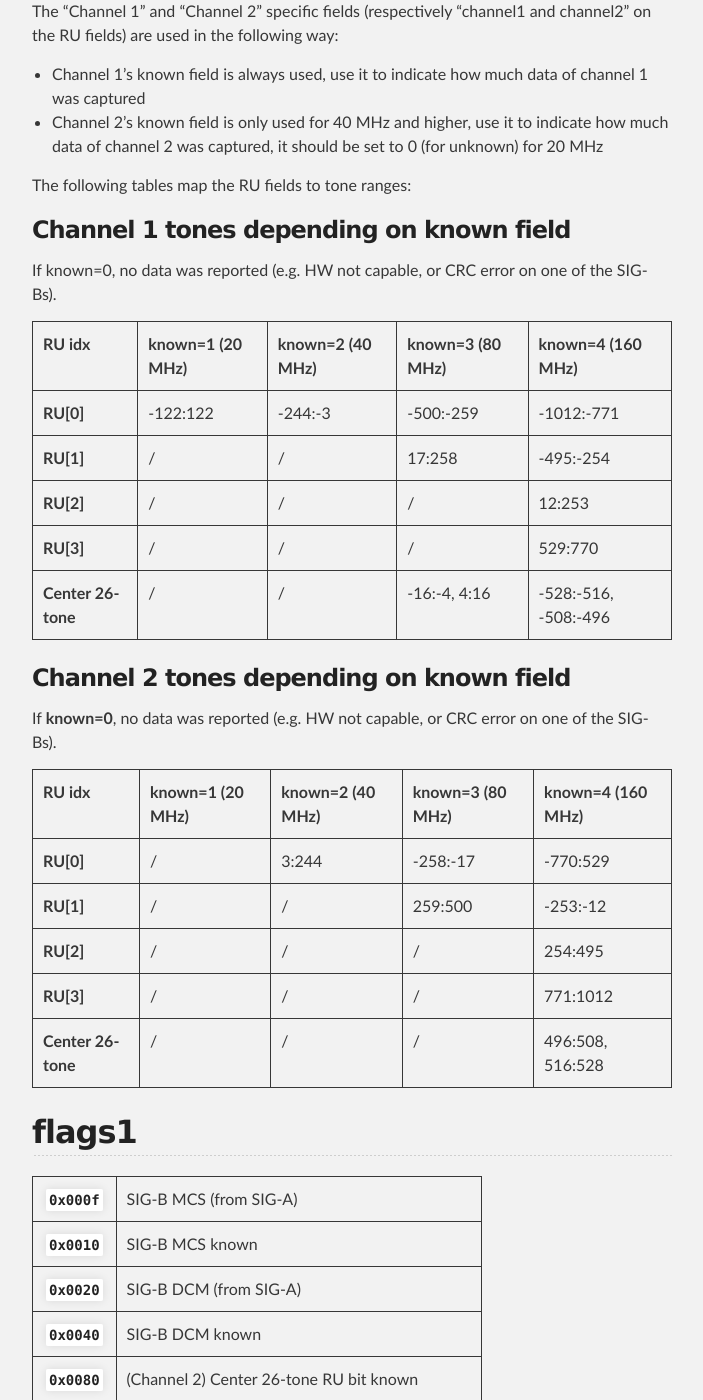
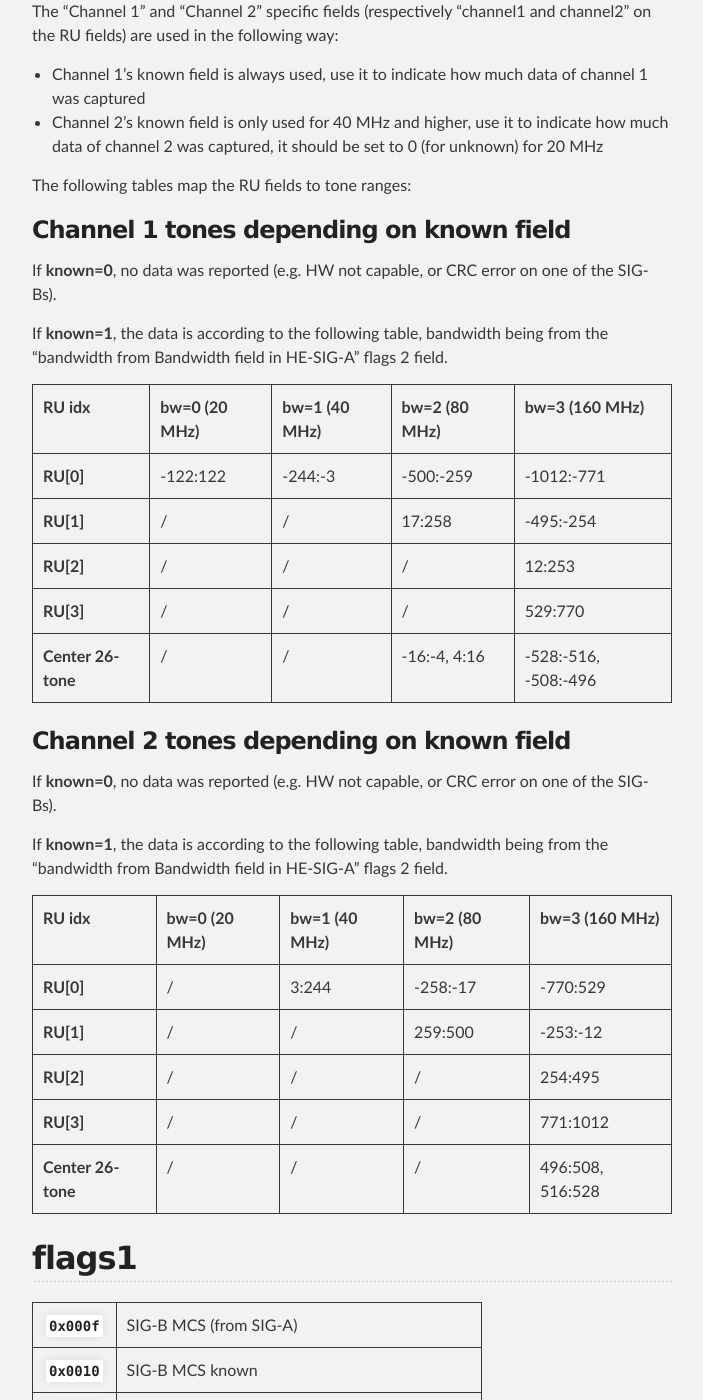
Before and after one commit to radiotap/radiotap.github.io, a Jekyll site: the page built from fields/HE-MU.md, in a window 1280 px wide and 1400 px high, scrolled down 785 px. Shown: the whole window, without its empty margins (288-991 px from the left). Built offline with Jekyll 4.4.1, drawn with Linux system fonts in a browser that asks for light colours; some of the changed text lies outside the part shown.

Commit message:
HE-MU: don't duplicate the bandwidth
There's no need to have duplicate indications for the bandwidth,
just use the existing "bandwidth from SIG-A" field for that, and
have a single bit indicating whether the RU[0 .. (N-1)] are known.

```diff
--- a/fields/HE-MU.md
+++ b/fields/HE-MU.md
@@ -37,9 +37,12 @@
 
 ### Channel 1 tones depending on known field
 
-If known=0, no data was reported (e.g. HW not capable, or CRC error on one of the SIG-Bs).
+If **known=0**, no data was reported (e.g. HW not capable, or CRC error on one of the SIG-Bs).
 
-| **RU idx** | **known=1 (20 MHz)** | **known=2 (40 MHz)** | **known=3 (80 MHz)** | **known=4 (160 MHz)** |
+If **known=1**, the data is according to the following table, bandwidth
+being from the "bandwidth from Bandwidth field in HE-SIG-A" flags 2 field.
+
+| **RU idx** | **bw=0 (20 MHz)** | **bw=1 (40 MHz)** | **bw=2 (80 MHz)** | **bw=3 (160 MHz)** |
 | **RU[0]** | -122:122 | -244:-3 | -500:-259 | -1012:-771 |
 | **RU[1]** | / | / | 17:258 | -495:-254 |
 | **RU[2]** | / | / | / | 12:253 |
@@ -50,7 +53,10 @@
 
 If **known=0**, no data was reported (e.g. HW not capable, or CRC error on one of the SIG-Bs).
 
-| **RU idx** | **known=1 (20 MHz)** | **known=2 (40 MHz)** | **known=3 (80 MHz)** | **known=4 (160 MHz)** |
+If **known=1**, the data is according to the following table, bandwidth
+being from the "bandwidth from Bandwidth field in HE-SIG-A" flags 2 field.
+
+| **RU idx** | **bw=0 (20 MHz)** | **bw=1 (40 MHz)** | **bw=2 (80 MHz)** | **bw=3 (160 MHz)** |
 | **RU[0]** | / | 3:244 | -258:-17 | -770:529 |
 | **RU[1]** | / | / | 259:500 | -253:-12 |
 | **RU[2]** | / | / | / | 254:495 |
@@ -64,7 +70,9 @@
 | **`0x0020`** | SIG-B DCM (from SIG-A) |
 | **`0x0040`** | SIG-B DCM known |
 | **`0x0080`** | (Channel 2) Center 26-tone RU bit known |
-| **`0x0f00`** | Channel 1 RU known |
+| **`0x0100`** | Channel 1 RUs known (which depends on BW) |
+| **`0x0200`** | Channel 2 RUs known (which depends on BW) |
+| **`0x0c00`** | (reserved) |
 | **`0x1000`** | (Channel 1) Center 26-tone RU bit known |
 | **`0x2000`** | (Channel 1) Center 26-tone RU value |
 | **`0x4000`** | SIG-B Compression known |
@@ -79,7 +87,7 @@
 | **`0x0300`** | preamble puncturing from Bandwidth field in HE-SIG-A (0 - non-puncturing, 1 - punctured secondary 20 MHz (in primary 80 MHz if applicable), 2 - punctured but primary 40 MHz is present (in primary 80 MHz if applicable) |
 | **`0x0400`** | preamble puncturing from Bandwidth field in HE-SIG-A known |
 | **`0x0800`** | (Channel 2) Center 26-tone RU value |
-| **`0xf000`** | Channel 2 RU known |
+| **`0xf000`** | (reserved) |
 
 ## RU
 
```
